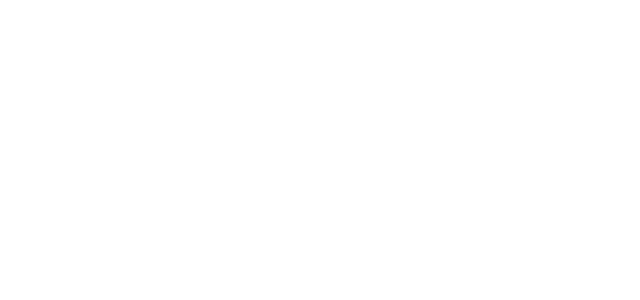
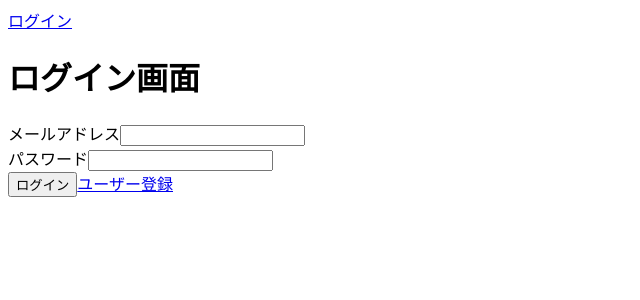
Before and after one commit to takuyanoguchi626/react_ecsite_app, a React (Create React App) app: page /login in a window 1280 px wide. Shown: the top 300 px of the page, without its empty margins (0-640 px from the left). Built offline with nearby package versions, Linux system fonts and the light colour scheme.

Commit message:
ログイン画面のreturnに要素を加筆

```diff
--- a/src/App.tsx
+++ b/src/App.tsx
@@ -1,7 +1,18 @@
 import React from "react";
+import { BrowserRouter, Link, Route, Routes } from "react-router-dom";
+import { Login } from "./pages/Login";
 
 function App() {
-  return <div></div>;
+  return (
+    <div>
+      <BrowserRouter>
+        <Link to="login">ログイン</Link>
+        <Routes>
+          <Route path="/login" element={<Login />} />
+        </Routes>
+      </BrowserRouter>
+    </div>
+  );
 }
 
 export default App;
--- a/src/index.tsx
+++ b/src/index.tsx
@@ -12,6 +12,7 @@
 import React from "react";
 import ReactDOM from "react-dom/client";
 import App from "./App";
+import { Login } from "./pages/Login";
 
 const root = ReactDOM.createRoot(
   document.getElementById("root") as HTMLElement
--- /dev/null
+++ b/src/pages/Login.jsx
@@ -0,0 +1,63 @@
+import { useState } from "react";
+import React from "react";
+import { UserInfo } from "../types/UserInfo";
+import { Link } from "react-router-dom";
+
+export const Login = () => {
+  const [mailAddress, setmailAddress] = useState("");
+  const [password, setPassword] = useState("");
+  const [loginInfo, setloginInfo] = useState(false);
+
+  const handleChange = (event) => {
+    switch (event.target.name) {
+      case "mailAddress":
+        setmailAddress(event.target.value);
+        break;
+      case "pass":
+        setPassword(event.target.value);
+        break;
+      default:
+        console.log("key not found");
+    }
+  };
+
+  return (
+    <div>
+      <div className="top-wrapper">
+        <div className="container">
+          <div className="row login-page">
+            <div className="col s12 z-depth-6 card-panel"></div>
+            <form>
+              <h1>ログイン画面 </h1>
+              <label htmlFor="mailAddress">メールアドレス</label>
+              <input
+                type="text"
+                className="mailAddress"
+                id="mailAddress"
+                onChange={handleChange}
+              />
+              <br></br>
+              <label htmlFor="password">パスワード</label>
+              <input
+                type="text"
+                className="password"
+                id="password"
+                onChange={handleChange}
+              />
+              <div className="row login-btn">
+                <button
+                  className="btn"
+                  type="button"
+                  onClick={() => setloginInfo(true)}
+                >
+                  ログイン
+                </button>
+                <Link to="registerUser">ユーザー登録</Link>
+              </div>
+            </form>
+          </div>{" "}
+        </div>{" "}
+      </div>{" "}
+    </div>
+  );
+};
--- a/src/types/OrderItem.ts
+++ b/src/types/OrderItem.ts
@@ -1,4 +1,4 @@
-import { Item } from "./Item";
+import { Item } from "./item";
 import { OrderTopping } from "./OrderTopping";
 
 export type OrderItem = {
--- a/src/types/OrderTopping.ts
+++ b/src/types/OrderTopping.ts
@@ -1,4 +1,4 @@
-import { Topping } from "./Topping";
+import { Topping } from "./topping";
 
 export type OrderTopping = {
   id: number;
--- a/src/types/item.ts
+++ b/src/types/item.ts
@@ -1,4 +1,4 @@
-import { Topping } from "./Topping";
+import { Topping } from "./topping";
 
 export type Item = {
   deleted: boolean;
```
Also changed, not shown: src/components/providers/testProvier.tsx (+9 -0 lines), src/components/testComponet.tsx (+9 -0 lines), src/pages/test.tsx (+9 -0 lines).
